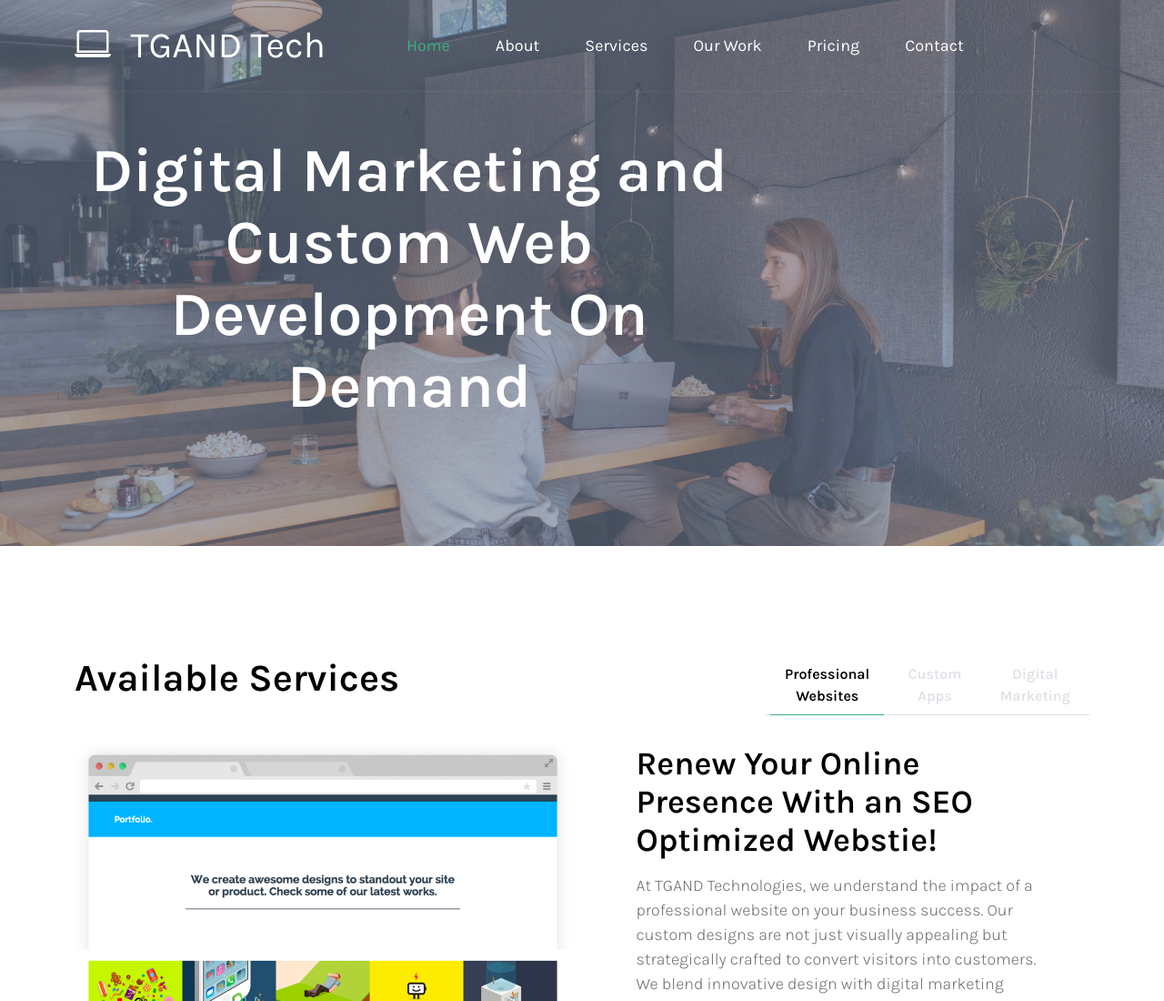
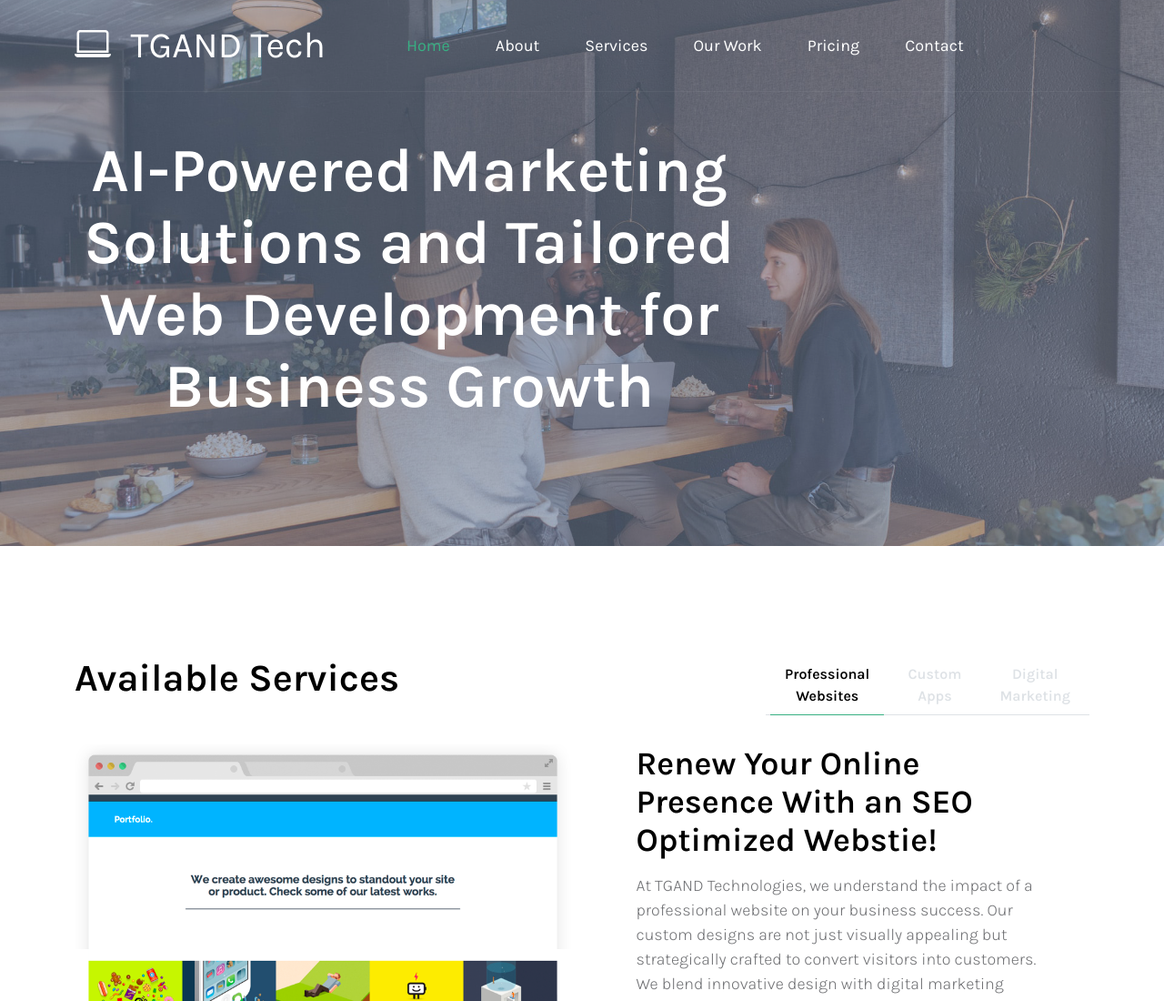
Before and after one commit to TGANDTechnologies/TGAND-Tech-Dot-Com, a plain HTML site: page index.html in a window 1280 px wide. Shown: the top 1100 px of the page at 91% size. Drawn offline with Linux system fonts and the light colour scheme.

Commit message:
Update index.html

```diff
--- a/index.html
+++ b/index.html
@@ -73,7 +73,8 @@
                         <div id="sides"></div>
                         <div class="col-lg-8 col-12">
                             <div class="heroText">
-                                <h1 class="text-white mb-lg-5 mb-4">Digital Marketing and Custom Web Development On Demand</h1>
+                                <h1 class="text-white mb-lg-5 mb-4">AI-Powered Marketing Solutions and Tailored Web Development for Business Growth</h1>
+                               <!-- <h1 class="text-white mb-lg-5 mb-4">Digital Marketing and Custom Web Development On Demand</h1> -->
 
                                 </a>
                             </div>
```
